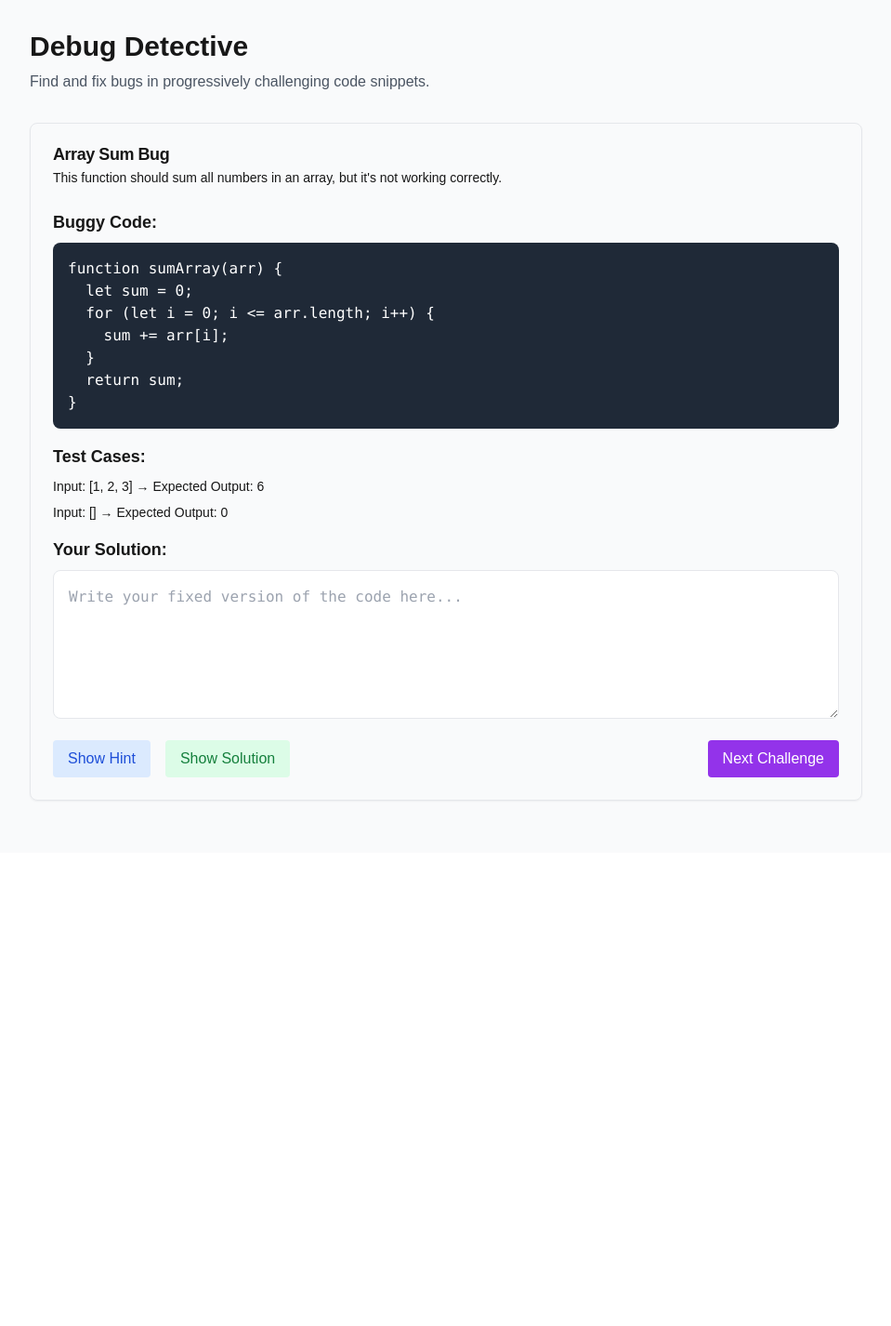
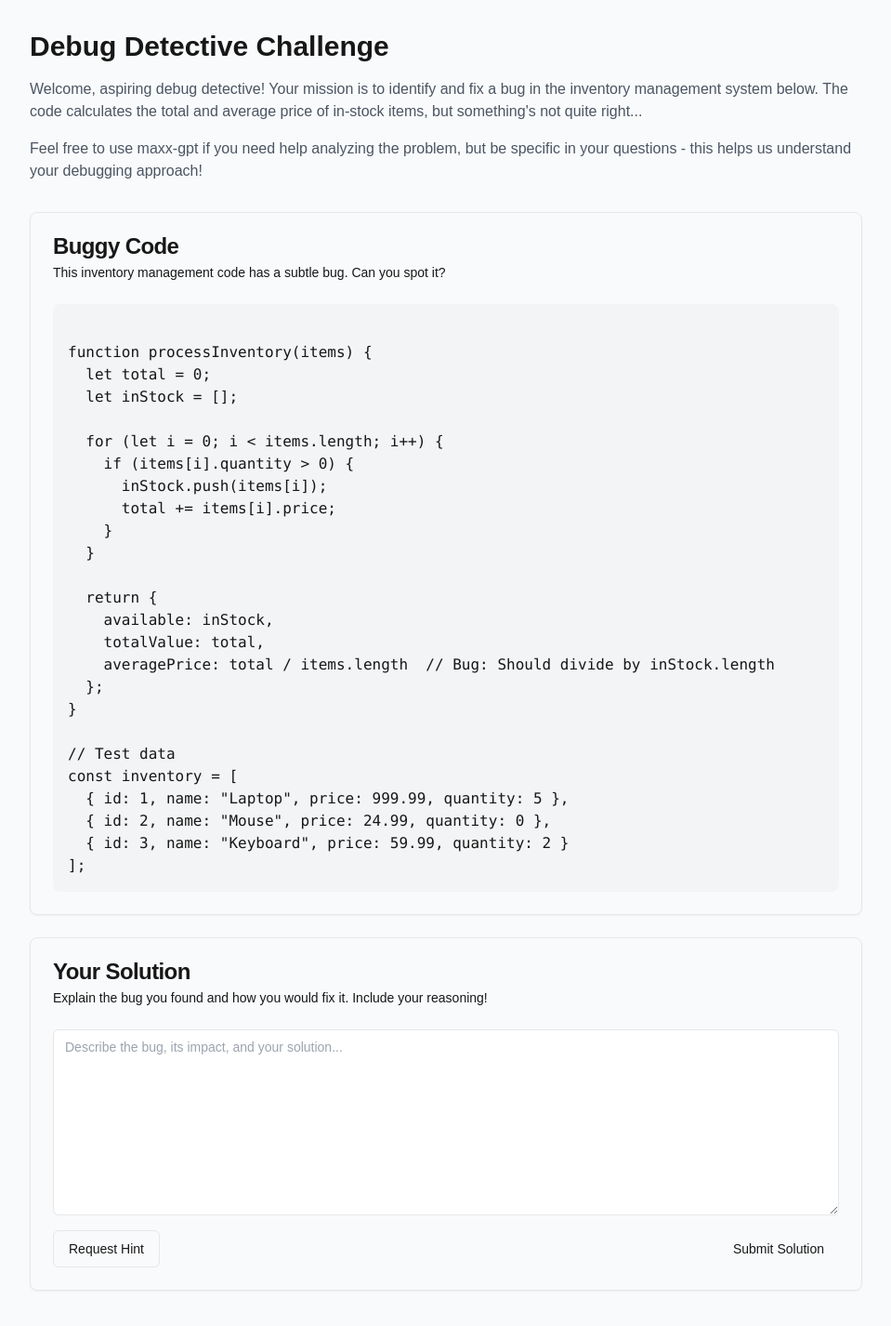
Before and after one commit to kimmahan/tech-trek, a Next.js app: page /challenges/debug-detective in a window 1280 px wide. Shown: the top 1426 px of the page at 93% size, without its empty margins (160-1119 px from the left). Before the commit the page ends 917 px from the top, so only its background shows below. Built offline with nearby package versions, Linux system fonts and the light colour scheme.

Commit message:
Add debug challenge

```diff
--- a/app/challenges/debug-detective/page.tsx
+++ b/app/challenges/debug-detective/page.tsx
@@ -1,132 +1,103 @@
+'use client';
+
 import React, { useState } from 'react';
-import { Card, CardHeader, CardTitle, CardDescription, CardContent } from '@/components/ui/card';
+import { Card, CardHeader, CardTitle, CardDescription, CardContent } from '../../../components/ui/card';
+import { Button } from '../../../components/ui/button';
+import { Textarea } from '../../../components/ui/textarea';
 
-const challenges = [
-  {
-    id: 1,
-    title: 'Array Sum Bug',
-    description: 'This function should sum all numbers in an array, but it\'s not working correctly.',
-    code: `function sumArray(arr) {
-  let sum = 0;
-  for (let i = 0; i <= arr.length; i++) {
-    sum += arr[i];
+const buggyCode = `
+function processInventory(items) {
+  let total = 0;
+  let inStock = [];
+
+  for (let i = 0; i < items.length; i++) {
+    if (items[i].quantity > 0) {
+      inStock.push(items[i]);
+      total += items[i].price;
+    }
   }
-  return sum;
-}`,
-    hint: 'Check the loop conditions carefully.',
-    solution: 'The loop condition should be i < arr.length instead of i <= arr.length to avoid accessing undefined.',
-    tests: [
-      { input: '[1, 2, 3]', expectedOutput: '6' },
-      { input: '[]', expectedOutput: '0' }
-    ]
-  },
-  {
-    id: 2,
-    title: 'String Reversal Issue',
-    description: 'This function should reverse a string, but some characters are being lost.',
-    code: `function reverseString(str) {
-  let reversed = '';
-  for (let i = str.length; i > 0; i--) {
-    reversed += str[i];
-  }
-  return reversed;
-}`,
-    hint: 'Think about array indexing in JavaScript.',
-    solution: 'Array indices should start from length-1, not length',
-    tests: [
-      { input: '"hello"', expectedOutput: '"olleh"' },
-      { input: '"12345"', expectedOutput: '"54321"' }
-    ]
-  }
-];
 
-const DebugChallenge = () => {
-  const [currentChallenge, setCurrentChallenge] = useState(0);
-  const [userSolution, setUserSolution] = useState('');
-  const [showHint, setShowHint] = useState(false);
-  const [showSolution, setShowSolution] = useState(false);
+  return {
+    available: inStock,
+    totalValue: total,
+    averagePrice: total / items.length  // Bug: Should divide by inStock.length
+  };
+}
 
-  const challenge = challenges[currentChallenge];
+// Test data
+const inventory = [
+  { id: 1, name: "Laptop", price: 999.99, quantity: 5 },
+  { id: 2, name: "Mouse", price: 24.99, quantity: 0 },
+  { id: 3, name: "Keyboard", price: 59.99, quantity: 2 }
+];`;
+
+export default function DebugDetectivePage() {
+  const [solution, setSolution] = useState('');
+  const [hint, setHint] = useState('');
+  const [hasUsedHint, setHasUsedHint] = useState(false);
+
+  const requestHint = () => {
+    setHint("Consider what happens when some items have quantity 0. How does this affect the average price calculation?");
+    setHasUsedHint(true);
+  };
 
   return (
     <div className="min-h-screen bg-gray-50 p-8">
       <div className="max-w-4xl mx-auto">
         <div className="mb-8">
-          <h1 className="text-3xl font-bold mb-2">Debug Detective</h1>
-          <p className="text-gray-600">Find and fix bugs in progressively challenging code snippets.</p>
+          <h1 className="text-3xl font-bold mb-4">Debug Detective Challenge</h1>
+          <p className="text-gray-600 mb-4">
+            Welcome, aspiring debug detective! Your mission is to identify and fix a bug in the
+            inventory management system below. The code calculates the total and average price
+            of in-stock items, but something's not quite right...
+          </p>
+          <p className="text-gray-600 mb-4">
+            Feel free to use maxx-gpt if you need help analyzing the problem, but be specific
+            in your questions - this helps us understand your debugging approach!
+          </p>
         </div>
 
         <Card className="mb-6">
           <CardHeader>
-            <CardTitle>{challenge.title}</CardTitle>
-            <CardDescription>{challenge.description}</CardDescription>
+            <CardTitle>Buggy Code</CardTitle>
+            <CardDescription>
+              This inventory management code has a subtle bug. Can you spot it?
+            </CardDescription>
           </CardHeader>
           <CardContent>
-            <div className="mb-4">
-              <h3 className="text-lg font-semibold mb-2">Buggy Code:</h3>
-              <pre className="bg-gray-800 text-white p-4 rounded-lg overflow-x-auto">
-                {challenge.code}
-              </pre>
+            <pre className="bg-gray-100 p-4 rounded-lg overflow-x-auto">
+              <code>{buggyCode}</code>
+            </pre>
+          </CardContent>
+        </Card>
+
+        <Card className="mb-6">
+          <CardHeader>
+            <CardTitle>Your Solution</CardTitle>
+            <CardDescription>
+              Explain the bug you found and how you would fix it. Include your reasoning!
+            </CardDescription>
+          </CardHeader>
+          <CardContent>
+            <Textarea
+              value={solution}
+              onChange={(e) => setSolution(e.target.value)}
+              placeholder="Describe the bug, its impact, and your solution..."
+              className="min-h-[200px] mb-4"
+            />
+            <div className="flex justify-between items-center">
+              <Button
+                variant="outline"
+                onClick={requestHint}
+                disabled={hasUsedHint}
+              >
+                Request Hint
+              </Button>
+              <Button>Submit Solution</Button>
             </div>
-
-            <div className="mb-4">
-              <h3 className="text-lg font-semibold mb-2">Test Cases:</h3>
-              <ul className="space-y-2">
-                {challenge.tests.map((test, index) => (
-                  <li key={index} className="text-sm">
-                    Input: {test.input} → Expected Output: {test.expectedOutput}
-                  </li>
-                ))}
-              </ul>
-            </div>
-
-            <div className="mb-4">
-              <h3 className="text-lg font-semibold mb-2">Your Solution:</h3>
-              <textarea
-                value={userSolution}
-                onChange={(e) => setUserSolution(e.target.value)}
-                className="w-full h-40 p-4 border rounded-lg font-mono"
-                placeholder="Write your fixed version of the code here..."
-              />
-            </div>
-
-            <div className="flex gap-4">
-              <button
-                onClick={() => setShowHint(!showHint)}
-                className="px-4 py-2 bg-blue-100 text-blue-700 rounded hover:bg-blue-200"
-              >
-                {showHint ? 'Hide Hint' : 'Show Hint'}
-              </button>
-              <button
-                onClick={() => setShowSolution(!showSolution)}
-                className="px-4 py-2 bg-green-100 text-green-700 rounded hover:bg-green-200"
-              >
-                {showSolution ? 'Hide Solution' : 'Show Solution'}
-              </button>
-              {currentChallenge < challenges.length - 1 && (
-                <button
-                  onClick={() => {
-                    setCurrentChallenge(currentChallenge + 1);
-                    setUserSolution('');
-                    setShowHint(false);
-                    setShowSolution(false);
-                  }}
-                  className="px-4 py-2 bg-purple-600 text-white rounded hover:bg-purple-700 ml-auto"
-                >
-                  Next Challenge
-                </button>
-              )}
-            </div>
-
-            {showHint && (
-              <div className="mt-4 p-4 bg-blue-50 text-blue-800 rounded-lg">
-                <strong>Hint:</strong> {challenge.hint}
-              </div>
-            )}
-
-            {showSolution && (
-              <div className="mt-4 p-4 bg-green-50 text-green-800 rounded-lg">
-                <strong>Solution:</strong> {challenge.solution}
+            {hint && (
+              <div className="mt-4 p-4 bg-blue-50 text-blue-700 rounded-lg">
+                {hint}
               </div>
             )}
           </CardContent>
@@ -134,6 +105,4 @@ const DebugChallenge = () => {
       </div>
     </div>
   );
-};
-
-export default DebugChallenge;
+}
--- /dev/null
+++ b/components/ui/button.tsx
@@ -0,0 +1,55 @@
+import * as React from "react"
+import { Slot } from "@radix-ui/react-slot"
+import { cva, type VariantProps } from "class-variance-authority"
+import { cn } from "@/lib/utils"
+
+const buttonVariants = cva(
+  "inline-flex items-center justify-center rounded-md text-sm font-medium ring-offset-background transition-colors focus-visible:outline-none focus-visible:ring-2 focus-visible:ring-ring focus-visible:ring-offset-2 disabled:pointer-events-none disabled:opacity-50",
+  {
+    variants: {
+      variant: {
+        default: "bg-primary text-primary-foreground hover:bg-primary/90",
+        destructive:
+          "bg-destructive text-destructive-foreground hover:bg-destructive/90",
+        outline:
+          "border border-input bg-background hover:bg-accent hover:text-accent-foreground",
+        secondary:
+          "bg-secondary text-secondary-foreground hover:bg-secondary/80",
+        ghost: "hover:bg-accent hover:text-accent-foreground",
+        link: "text-primary underline-offset-4 hover:underline",
+      },
+      size: {
+        default: "h-10 px-4 py-2",
+        sm: "h-9 rounded-md px-3",
+        lg: "h-11 rounded-md px-8",
+        icon: "h-10 w-10",
+      },
+    },
+    defaultVariants: {
+      variant: "default",
+      size: "default",
+    },
+  }
+)
+
+export interface ButtonProps
+  extends React.ButtonHTMLAttributes<HTMLButtonElement>,
+    VariantProps<typeof buttonVariants> {
+  asChild?: boolean
+}
+
+const Button = React.forwardRef<HTMLButtonElement, ButtonProps>(
+  ({ className, variant, size, asChild = false, ...props }, ref) => {
+    const Comp = asChild ? Slot : "button"
+    return (
+      <Comp
+        className={cn(buttonVariants({ variant, size, className }))}
+        ref={ref}
+        {...props}
+      />
+    )
+  }
+)
+Button.displayName = "Button"
+
+export { Button, buttonVariants }
--- a/components/ui/card.tsx
+++ b/components/ui/card.tsx
@@ -1,5 +1,4 @@
 import * as React from "react"
-
 import { cn } from "@/lib/utils"
 
 const Card = React.forwardRef<
@@ -35,7 +34,10 @@ const CardTitle = React.forwardRef<
 >(({ className, ...props }, ref) => (
   <h3
     ref={ref}
-    className={cn("text-lg font-semibold leading-none tracking-tight", className)}
+    className={cn(
+      "text-2xl font-semibold leading-none tracking-tight",
+      className
+    )}
     {...props}
   />
 ))
@@ -73,4 +75,11 @@ const CardFooter = React.forwardRef<
 ))
 CardFooter.displayName = "CardFooter"
 
-export { Card, CardHeader, CardTitle, CardDescription, CardContent, CardFooter }
+export {
+  Card,
+  CardHeader,
+  CardFooter,
+  CardTitle,
+  CardDescription,
+  CardContent,
+}
--- /dev/null
+++ b/components/ui/textarea.tsx
@@ -0,0 +1,23 @@
+import * as React from "react"
+import { cn } from "@/lib/utils"
+
+export interface TextareaProps
+  extends React.TextareaHTMLAttributes<HTMLTextAreaElement> {}
+
+const Textarea = React.forwardRef<HTMLTextAreaElement, TextareaProps>(
+  ({ className, ...props }, ref) => {
+    return (
+      <textarea
+        className={cn(
+          "flex min-h-[80px] w-full rounded-md border border-input bg-background px-3 py-2 text-sm ring-offset-background placeholder:text-muted-foreground focus-visible:outline-none focus-visible:ring-2 focus-visible:ring-ring focus-visible:ring-offset-2 disabled:cursor-not-allowed disabled:opacity-50",
+          className
+        )}
+        ref={ref}
+        {...props}
+      />
+    )
+  }
+)
+Textarea.displayName = "Textarea"
+
+export { Textarea }
--- /dev/null
+++ b/postcss.config.js
@@ -0,0 +1,6 @@
+module.exports = {
+  plugins: {
+    tailwindcss: {},
+    autoprefixer: {},
+  },
+}
--- /dev/null
+++ b/tailwind.config.js
@@ -0,0 +1,12 @@
+/** @type {import('tailwindcss').Config} */
+module.exports = {
+  content: [
+    './pages/**/*.{ts,tsx}',
+    './components/**/*.{ts,tsx}',
+    './app/**/*.{ts,tsx}',
+  ],
+  theme: {
+    extend: {},
+  },
+  plugins: [],
+}
```
Also changed, not shown: package.json (+5 -2 lines), 1 other file (tests, documents, lock files or other folders).
